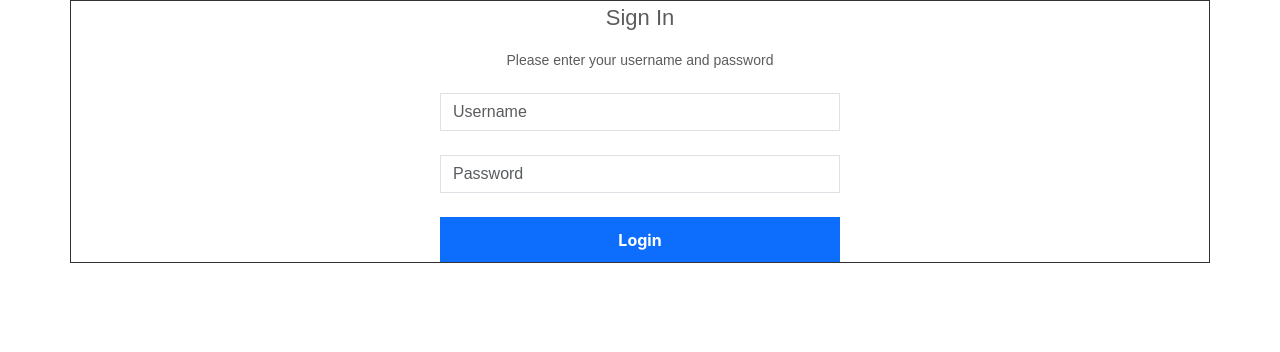
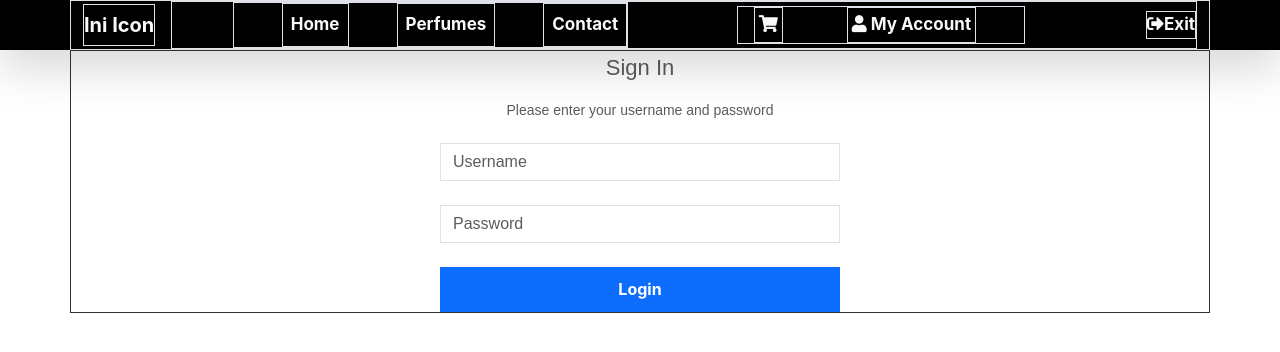
Before and after one commit to YayangSetiaBudi14/sardom-perfumery, a React (Create React App) app in the folder reactjs/: page /login in a window 1280 px wide. Shown: the top 352 px of the page. Built offline with nearby package versions, Linux system fonts and the light colour scheme.

Commit message:
update login page

```diff
--- a/reactjs/src/pages/Login.jsx
+++ b/reactjs/src/pages/Login.jsx
@@ -1,9 +1,15 @@
 import React from 'react';
 import LoginCom from '../components/LoginCom';
+import Navbar from '../components/Navbar';
 
 
 function Login() {
-  return <LoginCom />;
+  return (
+    <div>
+      <Navbar />
+      <LoginCom />
+    </div>
+  )
 }
 
 export default Login;
```
